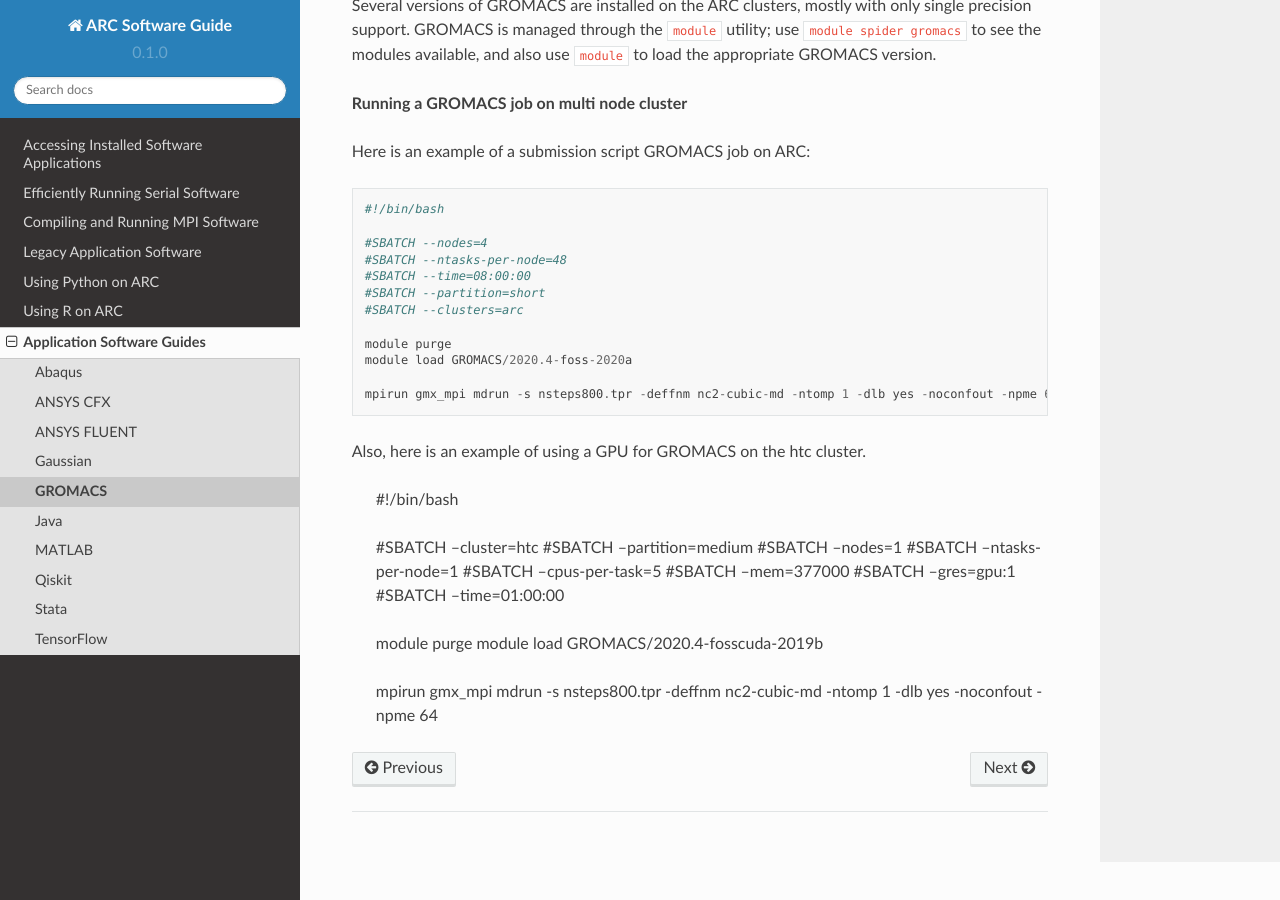
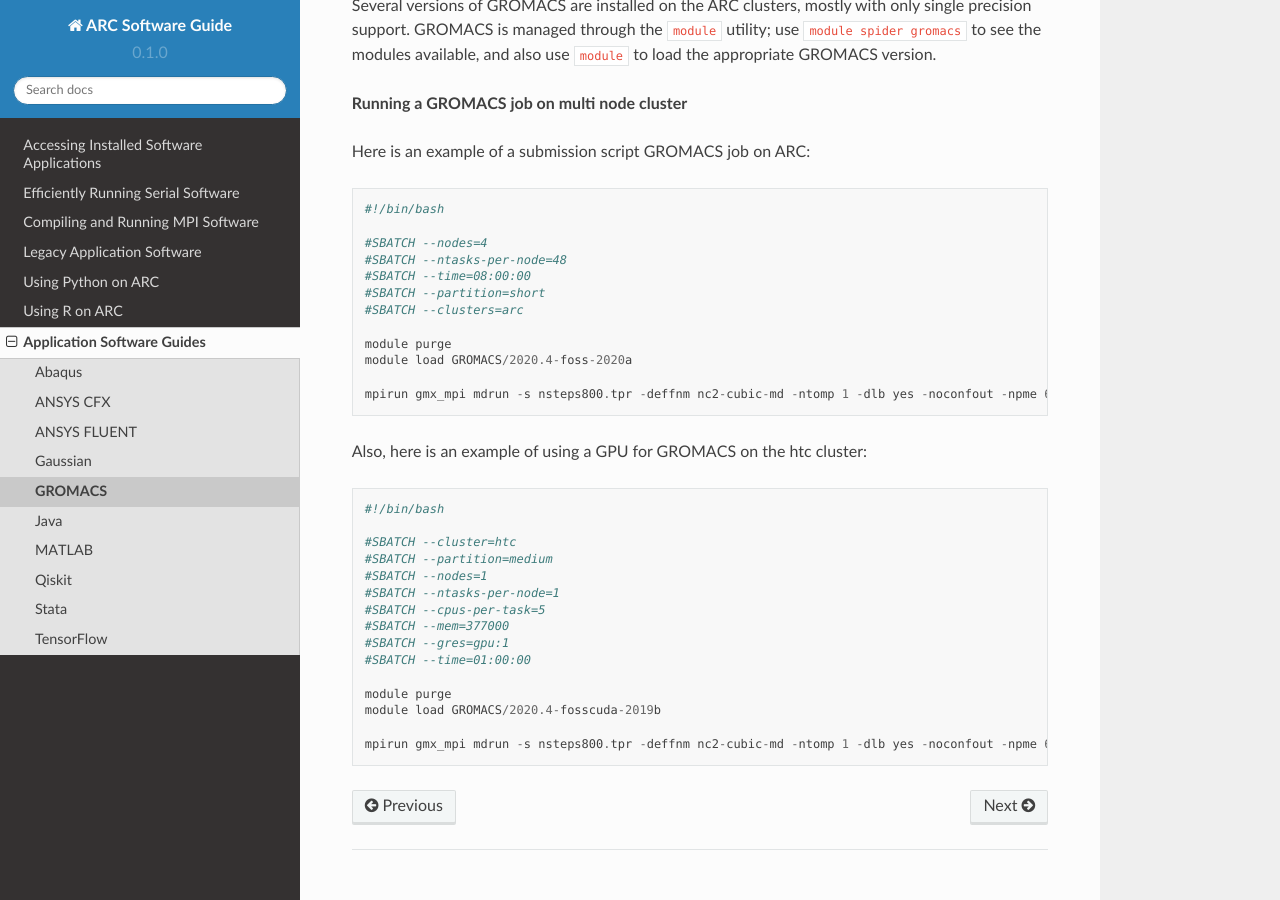
Before and after one commit to oxford-arc/arc-software-guide, a Sphinx documentation site: the page built from docs/source/apps/arc_gromacs.rst, in a window 1280 px wide and 900 px high, scrolled down 772 px. Built offline with Sphinx 7.4.7 and the Read the Docs theme 2.0.0, drawn with Linux system fonts in a browser that asks for light colours.

```diff
--- a/docs/source/apps/arc_gromacs.rst
+++ b/docs/source/apps/arc_gromacs.rst
@@ -41,7 +41,7 @@ Here is an example of a submission script GROMACS job on ARC::
 
   mpirun gmx_mpi mdrun -s nsteps800.tpr -deffnm nc2-cubic-md -ntomp 1 -dlb yes -noconfout -npme 64
 
-Also, here is an example of using a GPU for GROMACS on the htc cluster.
+Also, here is an example of using a GPU for GROMACS on the htc cluster::
 
   #!/bin/bash
 
```
